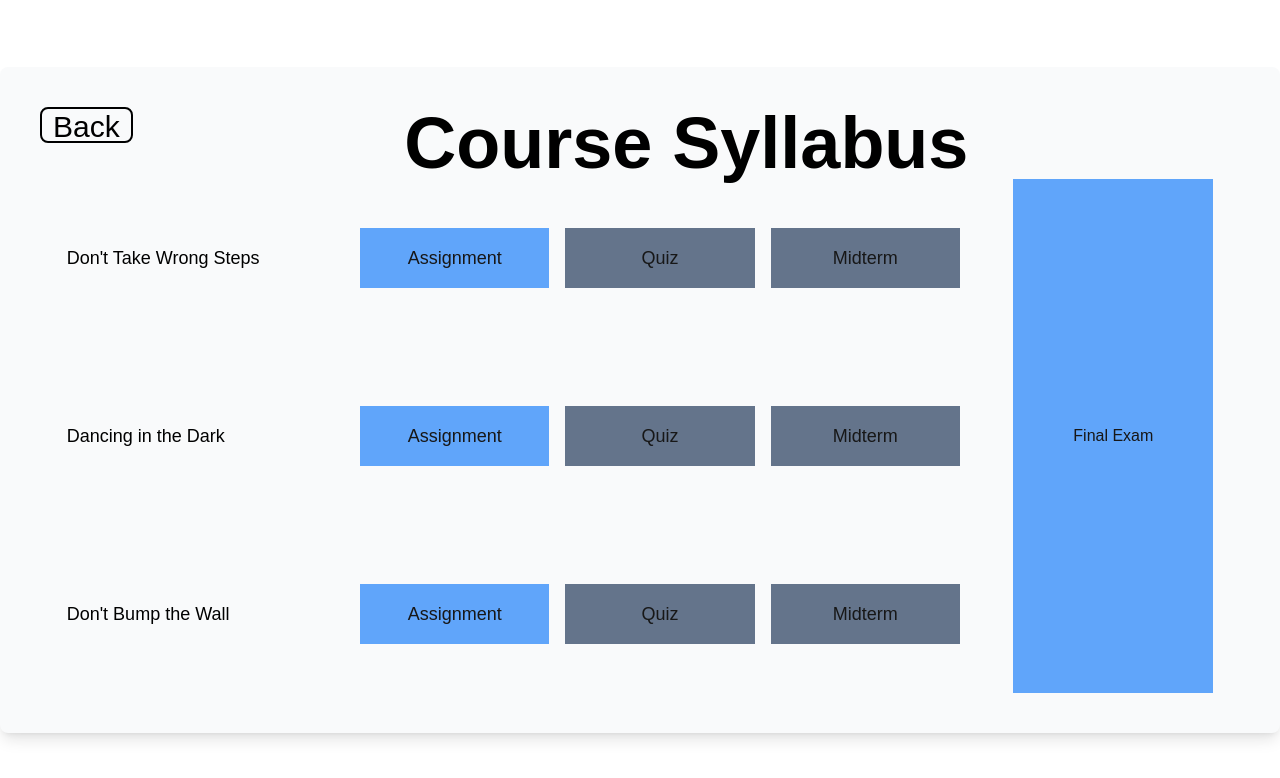
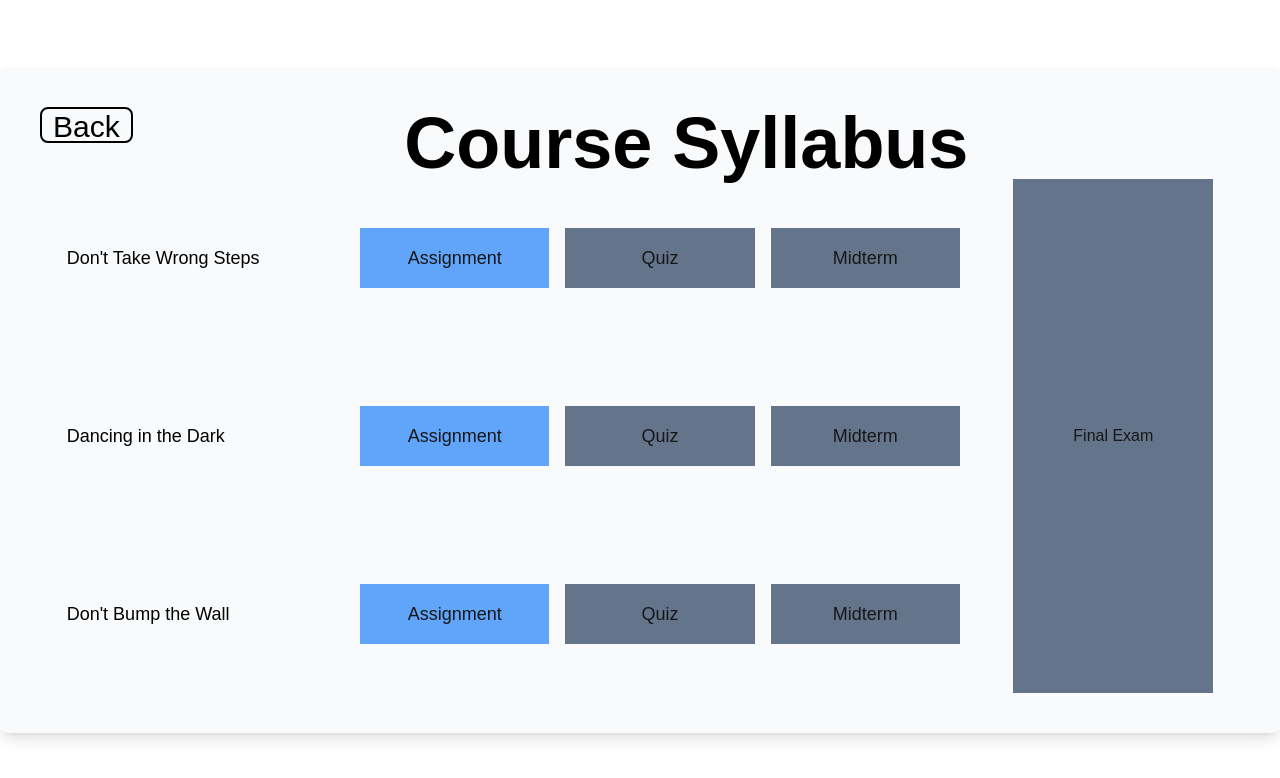
Before and after one commit to mt1516/TheGradeEscape, a Next.js app: page /game-level in a window 1280 px wide. Shown: the top 778 px of the page. Built offline with nearby package versions, Linux system fonts and the light colour scheme.

Commit message:
fix game biug

```diff
--- a/app/game/game.tsx
+++ b/app/game/game.tsx
@@ -101,7 +101,7 @@ export default class Game {
     private difficulty: Difficulty;
     private gameSetting: setting;
     private maze: Maze;
-    private mazeSolutionLength: number;
+    private stepLimit: number;
     private player: Player;
     private frameCount: number;
     private animationFrameCount: number;
@@ -123,7 +123,7 @@ export default class Game {
         this.gamemode = mode;
         this.gameSetting = (settings[this.gamemode] as Record<Difficulty, setting>)[difficulty];
         this.maze = new Maze(this.gameSetting);
-        this.mazeSolutionLength = -1;
+        this.stepLimit = -1;
         let [middleX, middleY] = this.maze.getMiddleOfMap();
         this.camera.position.set(middleX, middleY, Math.max(this.gameSetting.width, this.gameSetting.height) * 2 * this.gameSetting.cellSize); // Adjust the camera position
         this.camera.lookAt(middleX, middleY, 0); // Adjust the camera position to look at the maze
@@ -132,9 +132,7 @@ export default class Game {
         this.mazeSolutionLengthCallbacks = null;
         this.playerStepsCallbacks = null;
         this.healthChangeCallbacks = null;
-        let limitedSteps = -1;
-        this.player = new Player([1, 2], 1, this.maze.getStartOfMap(), this.maze.getWinOfMap(), this.maze.mazeMap, limitedSteps);
-        this.scene.add(this.player.visual);
+        this.stepLimit = -1;
         this.boss = null;
         switch (this.gamemode) {
             case 'DBTW':
@@ -148,17 +146,18 @@ export default class Game {
                 this.scene.add(this.maskPlayerView.mask);
                 break;
             case 'DTWS':
-                this.mazeSolutionLength = this.maze.getLengthOfSolution();
-                limitedSteps = Math.ceil(this.mazeSolutionLength * 1.3);
+                this.stepLimit = Math.ceil(this.maze.getLengthOfSolution() * 1.3);
                 this.mazeSolutionLengthCallbacks = new Set();
                 this.playerStepsCallbacks = new Set();
                 break;
-            case 'Final':
-                this.healthChangeCallbacks = new Set();
-                this.boss = new Boss([1, 2], 1, this.maze.getStartOfMap(), this.maze.getWinOfMap(), this.maze.mazeMap, this.player, [startX, startY]);
-                this.scene.add(this.boss.visual);
-                break;
         }
+        this.player = new Player([1, 2], 1, [startX, startY], this.maze.getWinOfMap(), this.maze.mazeMap, this.stepLimit);
+        if (this.gamemode === 'Final') {
+            this.healthChangeCallbacks = new Set();
+            this.boss = new Boss([1, 2], 1, this.maze.getStartOfMap(), this.maze.getWinOfMap(), this.maze.mazeMap, this.player, [startX, startY]);
+            this.scene.add(this.boss.visual);
+        }
+        this.scene.add(this.player.visual);
         this.renderMaze();
     }
 
@@ -244,7 +243,7 @@ export default class Game {
     }
 
     private notifytMazeSolutionLengthChange() {
-        this.mazeSolutionLengthCallbacks?.forEach((callback) => callback(this.mazeSolutionLength));
+        this.mazeSolutionLengthCallbacks?.forEach((callback) => callback(this.stepLimit));
     }
 
     private notifyPlayerStepsChange() {
--- a/app/ui/game-level/level.tsx
+++ b/app/ui/game-level/level.tsx
@@ -1,4 +1,4 @@
-import { canPlayHard, canPlayMedium, checkPlayed, GAMEMODE_DIFFICULTY } from "@/app/game/storage";
+import { canPlayFinal, canPlayHard, canPlayMedium, checkPlayed, GAMEMODE_DIFFICULTY } from "@/app/game/storage";
 import Link from "next/link";
 
 export default function Level() {
@@ -11,7 +11,7 @@ export default function Level() {
     var DBTW_EASY = checkPlayed(GAMEMODE_DIFFICULTY.DBTW_EASY) ? DBTW_EASY_PLAYED : DBTW_EASY_NOT_PLAYED;
     var DBTW_MEDIUM = canPlayMedium() ? (checkPlayed(GAMEMODE_DIFFICULTY.DBTW_MEDIUM) ? DBTW_MEDIUM_PLAYED : DBTW_MEDIUM_NOT_PLAYED) : DBTW_MEDIUM_UNAVAILABLE;
     var DBTW_HARD = canPlayHard() ? (checkPlayed(GAMEMODE_DIFFICULTY.DBTW_HARD) ? DBTW_HARD_PLAYED : DBTW_HARD_NOT_PLAYED) : DBTW_HARD_UNAVAILABLE;
-    var FINAL_EXAM = checkPlayed(GAMEMODE_DIFFICULTY.FINAL_HARD) ? FINAL_EXAM_PLAYED : FINAL_EXAM_NOT_PLAYED;
+    var FINAL_EXAM = canPlayFinal()? (checkPlayed(GAMEMODE_DIFFICULTY.FINAL_HARD) ? FINAL_EXAM_PLAYED : FINAL_EXAM_NOT_PLAYED) : FINAL_EXAM_UNAVAILABLE;
     return (
         <div className="container flex flex-row w-full h-full flex-wrap justify-around">
             <div className="grid grid-rows-3 gap-5 h-full w-1/5 items-center">
```
